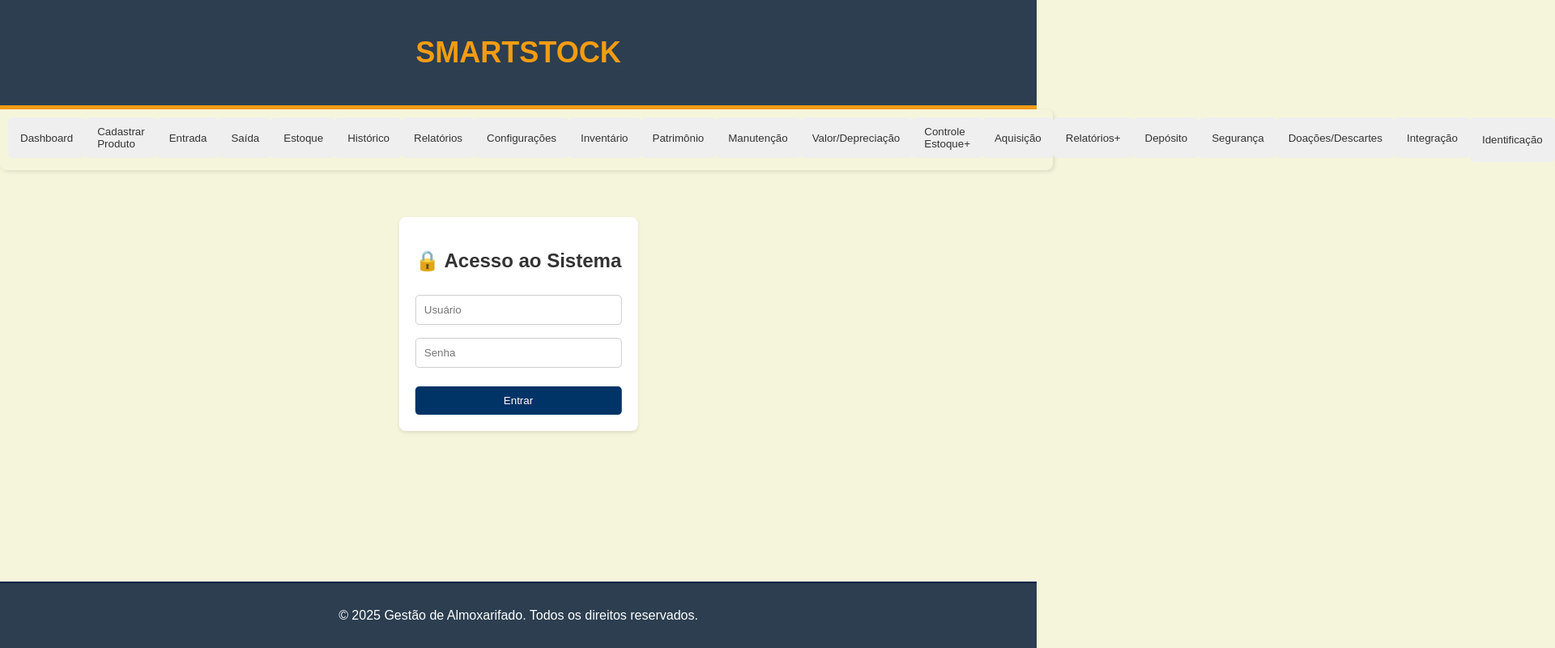
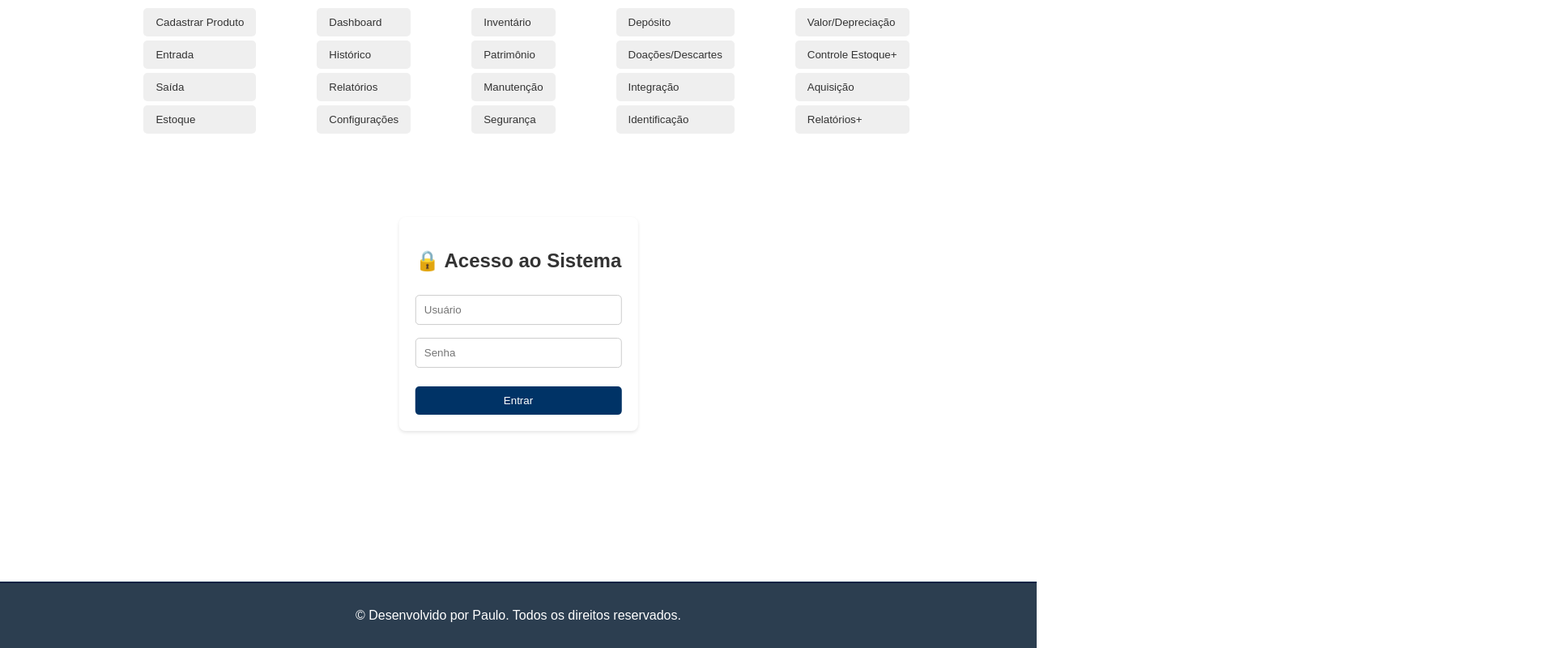
Before and after one commit to PauloHenrique993940/Gestao_Almoxarifado, a plain HTML site: page index.html in a window 1280 px wide. Shown: the whole page at 81% size, 1920 px wide, since content can reach past the window. Drawn offline with nearby package versions, Linux system fonts and the light colour scheme.

Commit message:
Melhoprando o projeto

```diff
--- a/index.html
+++ b/index.html
@@ -18,31 +18,45 @@
     </div>
 
     <header>
-        <h1>SmartStock</h1>
-    </header>
-
         <nav>
-        <button onclick="showSection('dashboard')">Dashboard</button>
+            <div>
                 <button onclick="showSection('cadastro')">Cadastrar Produto</button>
                 <button onclick="showSection('entrada')">Entrada</button>
                 <button onclick="showSection('saida')">Saída</button>
                 <button onclick="showSection('estoque')">Estoque</button>
+
+            </div>
+            <div>
+                <button onclick="showSection('dashboard')">Dashboard</button>
                 <button onclick="showSection('historico')">Histórico</button>
                 <button onclick="showSection('relatorios')">Relatórios</button>
                 <button onclick="showSection('configuracoes')">Configurações</button>
+            </div>
+            <div>
                 <button onclick="showSection('inventario')">Inventário</button>
                 <button onclick="showSection('patrimonio')">Patrimônio</button>
                 <button onclick="showSection('manutencao')">Manutenção</button>
+                <button onclick="showSection('segurancaAcesso')">Segurança</button>
+            </div>
+
+
+            <div>
+                <button onclick="showSection('depositoArmazenamento')">Depósito</button>
+                <button onclick="showSection('doacoesDescartes')">Doações/Descartes</button>
+                <button onclick="showSection('integracao')">Integração</button>
+                <button onclick="showSection('identificacaoMateriais')">Identificação</button>
+            </div>
+            <div>
                 <button onclick="showSection('valorizacaoDepreciacao')">Valor/Depreciação</button>
                 <button onclick="showSection('controleEstoqueAvancado')">Controle Estoque+</button>
                 <button onclick="showSection('aquisicao')">Aquisição</button>
                 <button onclick="showSection('relatoriosAvancados')">Relatórios+</button>
-        <button onclick="showSection('depositoArmazenamento')">Depósito</button>
-        <button onclick="showSection('segurancaAcesso')">Segurança</button>
-        <button onclick="showSection('doacoesDescartes')">Doações/Descartes</button>
-        <button onclick="showSection('integracao')">Integração</button>
-        <button onclick="showSection('identificacaoMateriais')">Identificação</button>
+            </div>
         </nav>
+
+    </header>
+
+
 
     <main>
         <section id="dashboard" class="active">
@@ -130,7 +144,8 @@
             </div>
             <div class="report-options">
                 <label for="relatorioProduto">Produto:</label>
-                <input type="text" id="relatorioProduto" placeholder="Nome ou Código" style="padding: 10px; border-radius: 8px;" />
+                <input type="text" id="relatorioProduto" placeholder="Nome ou Código"
+                    style="padding: 10px; border-radius: 8px;" />
                 <button onclick="gerarRelatorioPorProduto()">Gerar por Produto</button>
             </div>
             <button onclick="gerarRelatorioEstoqueBaixo()">Produtos com Estoque Baixo</button>
@@ -237,7 +252,8 @@
                 <form id="formRegistroManutencaoPatrimonio">
                     <input type="text" id="codigoManutencaoPatrimonio" placeholder="Código do Patrimônio" required>
                     <input type="date" id="dataManutencaoPatrimonio">
-                    <input type="text" id="tipoManutencaoPatrimonio" placeholder="Tipo de Manutenção (Preventiva/Corretiva)">
+                    <input type="text" id="tipoManutencaoPatrimonio"
+                        placeholder="Tipo de Manutenção (Preventiva/Corretiva)">
                     <textarea id="descricaoManutencaoPatrimonio" placeholder="Descrição da Manutenção"></textarea>
                     <button type="submit">Registrar Manutenção</button>
                 </form>
@@ -442,7 +458,7 @@
     </main>
 
     <footer>
-        <p>&copy; 2025 Gestão de Almoxarifado. Todos os direitos reservados.</p>
+        <p>&copy; Desenvolvido por Paulo. Todos os direitos reservados.</p>
     </footer>
 
     <script src="script.js"></script>
--- a/style.css
+++ b/style.css
@@ -2,44 +2,34 @@ body {
     font-family: Arial, sans-serif;
     margin: 0;
     padding: 0;
-    background-color: #f5f5dc;
+    background-color: #ffffff;
     /* Bege claro para um fundo mais neutro */
     color: #333;
     display: flex;
     flex-direction: column;
     min-height: 100vh;
-    /* Adicionando uma textura sutil (opcional) */
-    /* background-image: url('sua-textura-sutil.png'); */
-    /* background-repeat: repeat; */
-    /* background-size: auto; */
 }
 
 header {
-    background-color: #2c3e50;
-    /* Azul escuro, remetendo a ambientes industriais */
-    color: #f39c12;
-    /* Amarelo, trazendo contraste e força */
-    padding: 20px;
+    background-color: #ffffff; /* Azul escuro, remetendo a ambientes industriais */
+    color: #f39c12; /* Amarelo, trazendo contraste e força */
     text-align: center;
-    font-family: 'Arial', sans-serif;
-    /* Fonte simples e forte */
-    border-bottom: 5px solid #f39c12;
-    /* Linha inferior destacando o cabeçalho */
+    max-width: 1020px;
+    width: 100%;
+    font-family: 'Arial', sans-serif; /* Fonte simples e forte */
+    margin: 0 auto; /* Centraliza o header horizontalmente */
+    padding: 0;
 }
 
-header h1 {
-    font-size: 36px;
-    font-weight: bold;
-    text-transform: uppercase;
-    /* Letras maiúsculas para dar um toque de seriedade */
-}
+
+
 nav {
     display: flex; /* Para usar flexbox e alinhar os itens *
     flex-direction: row; /* Alinha os itens verticalmente */
     width: 100%; /* Defina a largura desejada para o seu menu "cardápio" */
     padding: 10px;
     border-radius: 8px; /* Bordas arredondadas, se desejar */
-    box-shadow: 2px 2px 5px rgba(0, 0, 0, 0.1); /* Sombra suave */
+    justify-content: space-around;
 }
 
 nav button {
@@ -94,9 +84,7 @@ form {
     flex-direction: column;
     align-items: center;
     padding: 20px;
-    background-color: #f9f9f9;
     /* Cinza bem claro */
-    border: 1px solid #ddd;
     border-radius: 8px;
     box-shadow: 0 2px 5px rgba(0, 0, 0, 0.1);
     /* Sombra um pouco maior */
```
Lines whose indentation alone changed are shown as unchanged.
